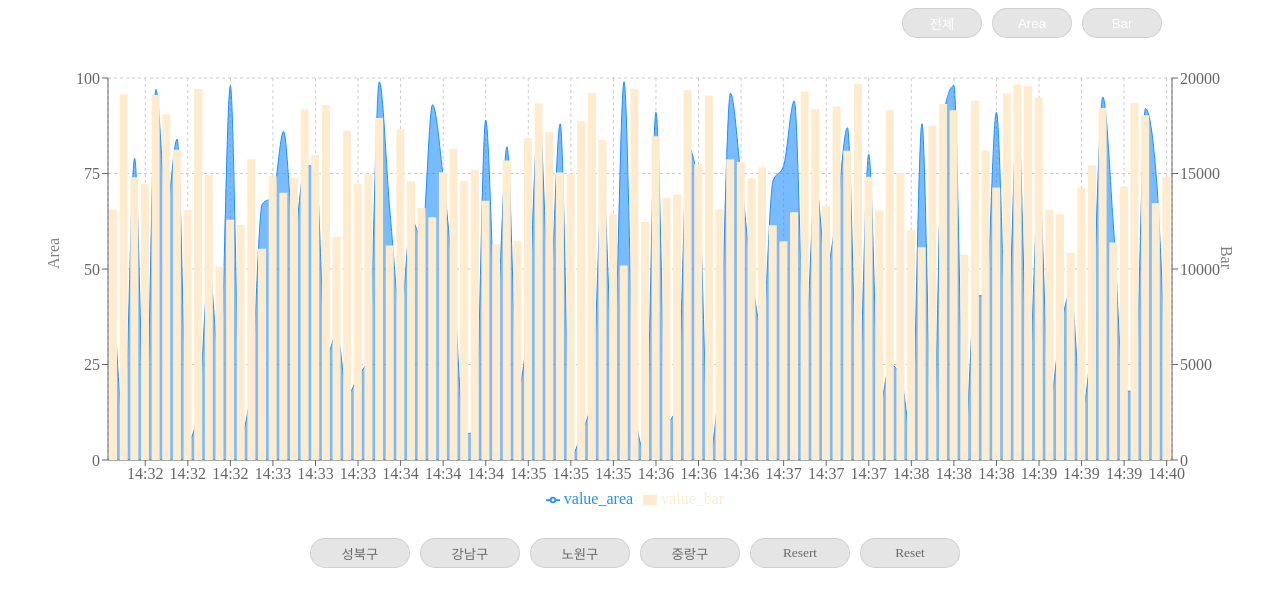
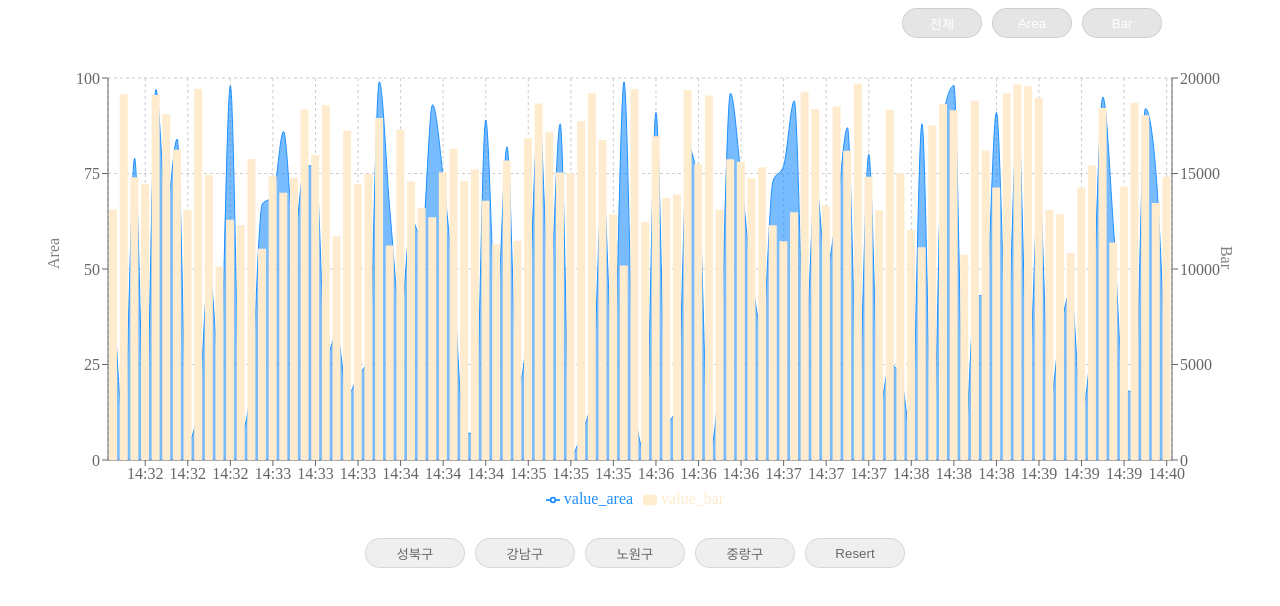
Before and after one commit to wanted-onboarding-10team/pre-onboarding-9th-3-10, a React (Create React App) app: page / in a window 1280 px wide. Shown: the top 606 px of the page. Built offline with nearby package versions, Linux system fonts and the light colour scheme.

Commit message:
[#4] style : 버튼 클릭 시 버튼 색상 변경
사용자가 버튼을 눌렀을 때 버튼이 눌렀는지 명확히 보여주기 위해 버튼 클릭
시 버튼 색상을 변경함

```diff
--- a/src/App.tsx
+++ b/src/App.tsx
@@ -15,7 +15,7 @@ const App = () => {
   return (
     <ChartDiv>
       <ChartList data={data} location={location} changeLocation={changeLocation} />
-      <Filter locations={locations} changeLocation={changeLocation} />
+      <Filter locations={locations} location={location} changeLocation={changeLocation} />
     </ChartDiv>
   );
 };
--- a/src/components/Filter.tsx
+++ b/src/components/Filter.tsx
@@ -1,20 +1,24 @@
-import { FilterBtn } from '../styles/Button';
-import { FilterDiv } from '../styles/Layout';
+import { FilterBtn } from 'styles/Button';
+import { FilterDiv } from 'styles/Layout';
 
 interface FilterProps {
   locations: string[];
+  location: string;
   changeLocation: (value: string) => void;
 }
 
-const Filter = ({ locations, changeLocation }: FilterProps) => {
+const Filter = ({ locations, location, changeLocation }: FilterProps) => {
   return (
     <FilterDiv>
       {locations.map((item, index) => (
-        <FilterBtn key={index} onClick={() => changeLocation(item)}>
+        <FilterBtn
+          className={location === item ? 'active' : ''}
+          key={index}
+          onClick={() => changeLocation(item)}
+        >
           {item}
         </FilterBtn>
       ))}
-      <FilterBtn onClick={() => changeLocation('')}>Reset</FilterBtn>
     </FilterDiv>
   );
 };
--- a/src/styles/Button.ts
+++ b/src/styles/Button.ts
@@ -17,9 +17,13 @@ export const FilterBtn = styled.button`
   height: 30px;
   margin-right: 10px;
   border: 1px solid rgba(0, 0, 0, 0.1);
-  background: rgba(0, 0, 0, 0.1);
+  background: 'rgba(0, 0, 0, 0.1)';
   color: #696969;
   cursor: pointer;
   border-radius: 20px;
-  font-family: 'NotoSansB';
+
+  &.active {
+    background-color: #505bf0;
+    color: #fff;
+  }
 `;
```
